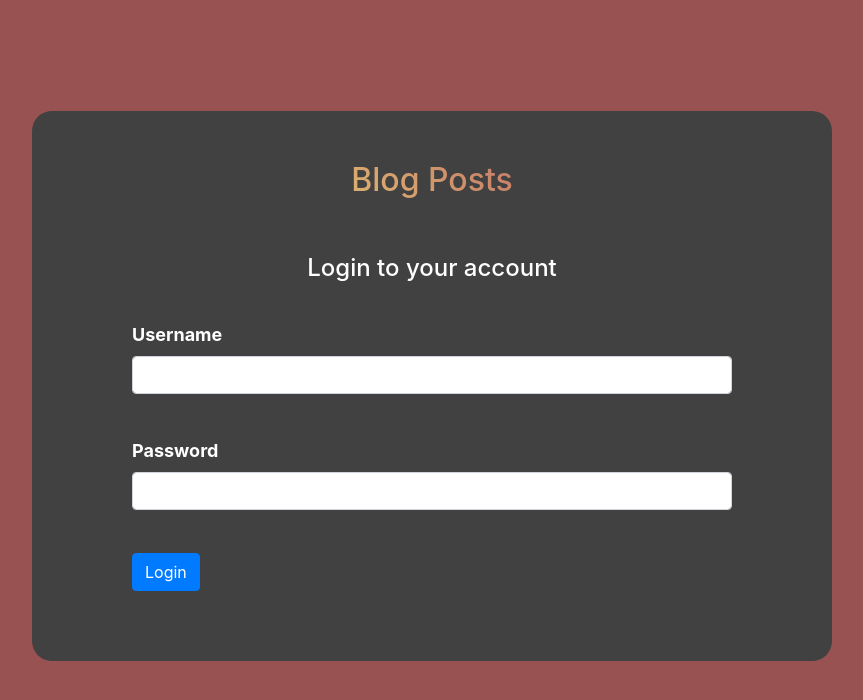
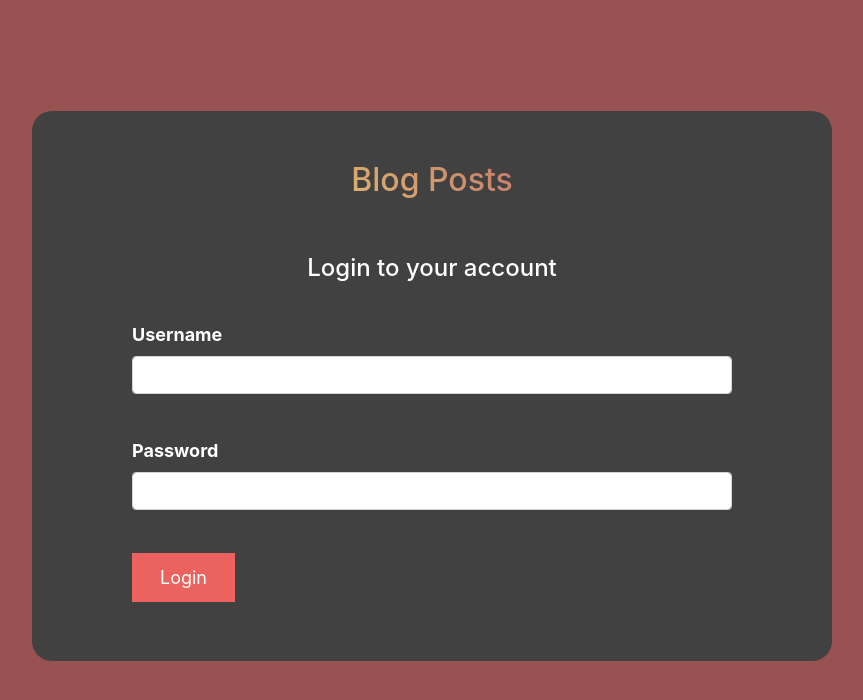
Before and after one commit to MrAsminaf/BlogPostsJsClient, a React (Create React App) app: page /login in a window 1280 px wide. Shown: the top 700 px of the page, without its empty margins (208-1071 px from the left). Built offline with nearby package versions, Linux system fonts and the light colour scheme.

Commit message:
Added button styling

```diff
--- a/src/components/Login/LoginComponent.js
+++ b/src/components/Login/LoginComponent.js
@@ -78,7 +78,7 @@ function LoginComponent() {
                 className={`form-control`} id='passwordInput'/>
             </div>
             <br></br>
-            <button type='submit' className='btn btn-primary'>Login</button>
+            <button type='submit'>Login</button>
         </form>
         </div>
     );
--- a/src/components/Login/LoginComponent.module.css
+++ b/src/components/Login/LoginComponent.module.css
@@ -38,3 +38,21 @@ h4 {
     position: relative;
     top: -30px;
 }
+
+button {
+    background-color: #ec625f; /* Green */
+    border: none;
+    color: white;
+    padding: 11px 28px;
+    text-align: center;
+    text-decoration: none;
+    display: inline-block;
+    font-size: 12px;
+    border-radius: 50%;
+    transition-duration: 0.4s;
+}
+
+button:hover {
+    background-color: #ea4b48;
+    color: white;
+  }
```
